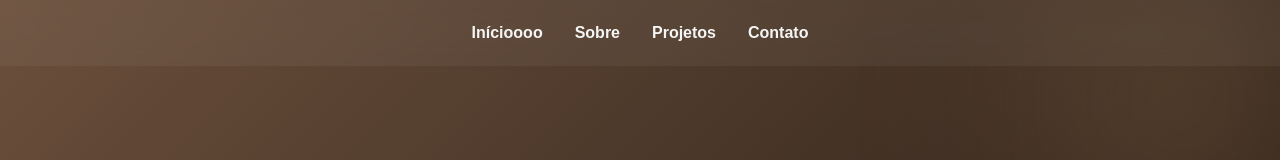
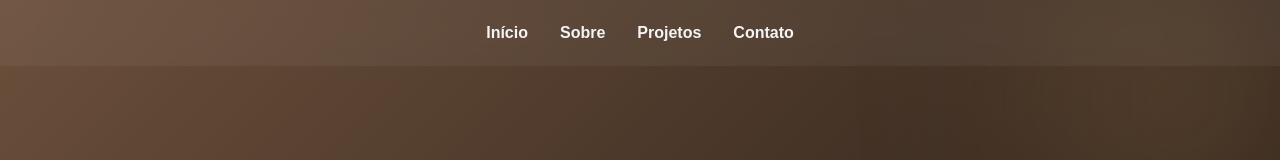
Before and after one commit to VanessaHenker/Portifolio, a React (Vite) app: page / in a window 1280 px wide. Shown: the top 160 px of the page. Built offline with nearby package versions, Linux system fonts and the light colour scheme; the HTML template or start-up script is replaced by a standard one.

Commit message:
Ultima alteração

```diff
--- a/src/components/layout/NavBar/navBar.tsx
+++ b/src/components/layout/NavBar/navBar.tsx
@@ -14,7 +14,7 @@
 
       <ul className={`navbar__list ${open ? "active" : ""}`}>
         <li className="navbar__item">
-          <a href="/">Inícioooo</a>
+          <a href="/">Início</a>
         </li>
 
         <li className="navbar__item">
```
